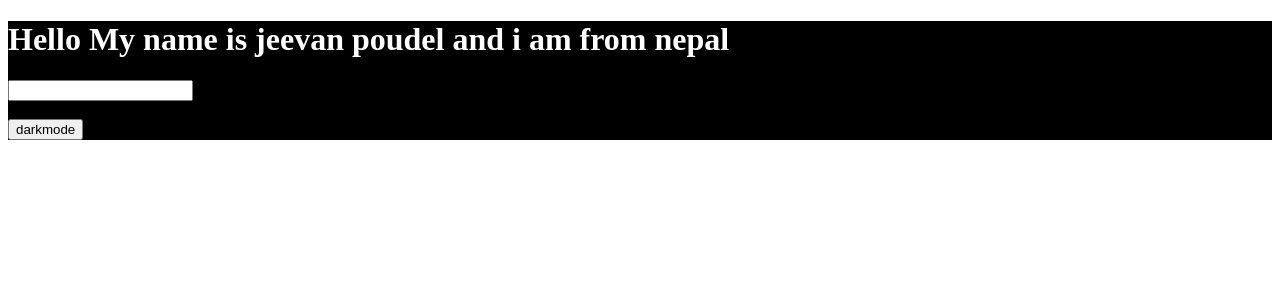
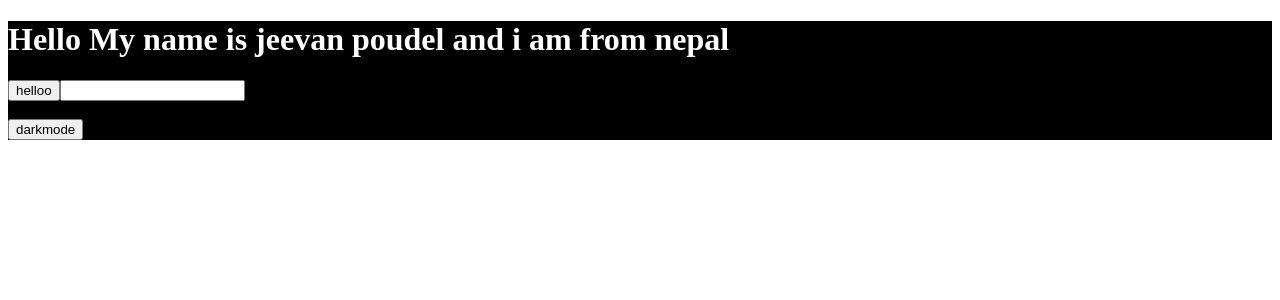
Before and after one commit to jeevan07854/webdev-react, a React (Vite) app: page / in a window 1280 px wide. Shown: the top 300 px of the page. Built offline with nearby package versions, Linux system fonts and the light colour scheme.

Commit message:
Update Customhook

```diff
--- a/src/Component/Coustomhook.jsx
+++ b/src/Component/Coustomhook.jsx
@@ -13,6 +13,7 @@ const Coustomhook = () => {
         }}
       >
         <h1>Hello My name is jeevan poudel and i am from nepal</h1>
+        <button>helloo</button>
         <input {...nameInput} />
         <br />
         <br />
```
